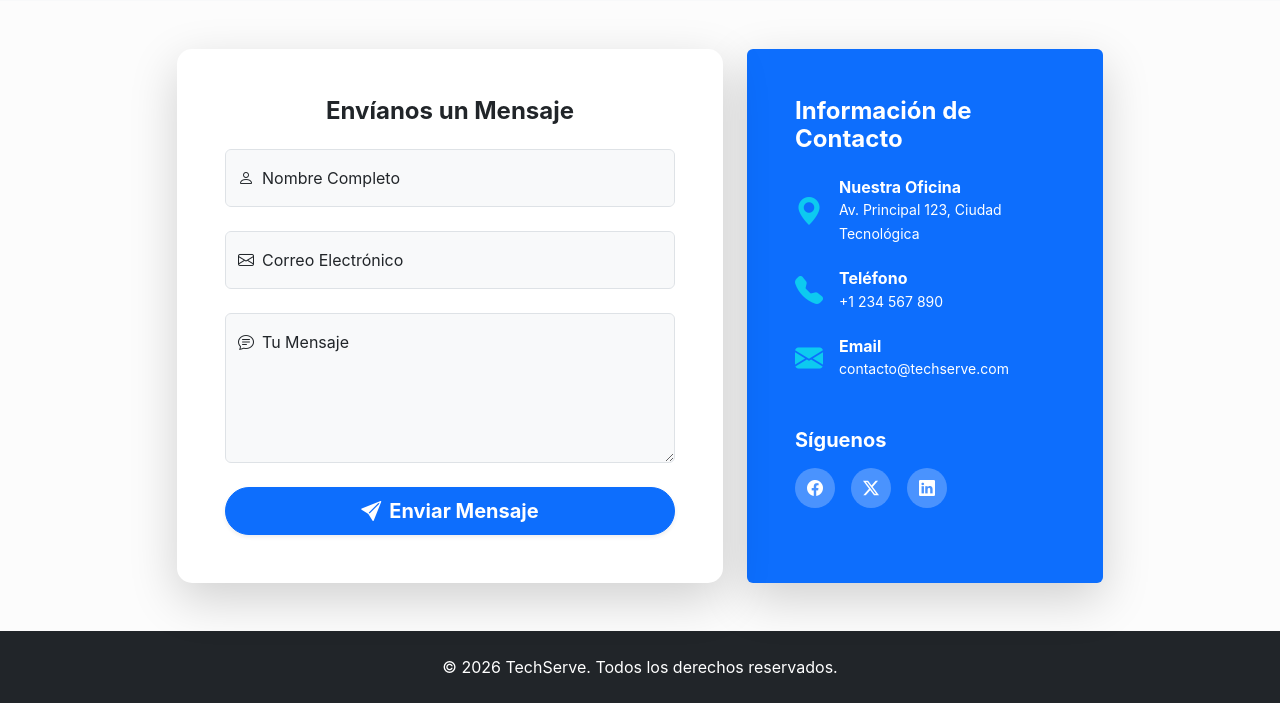
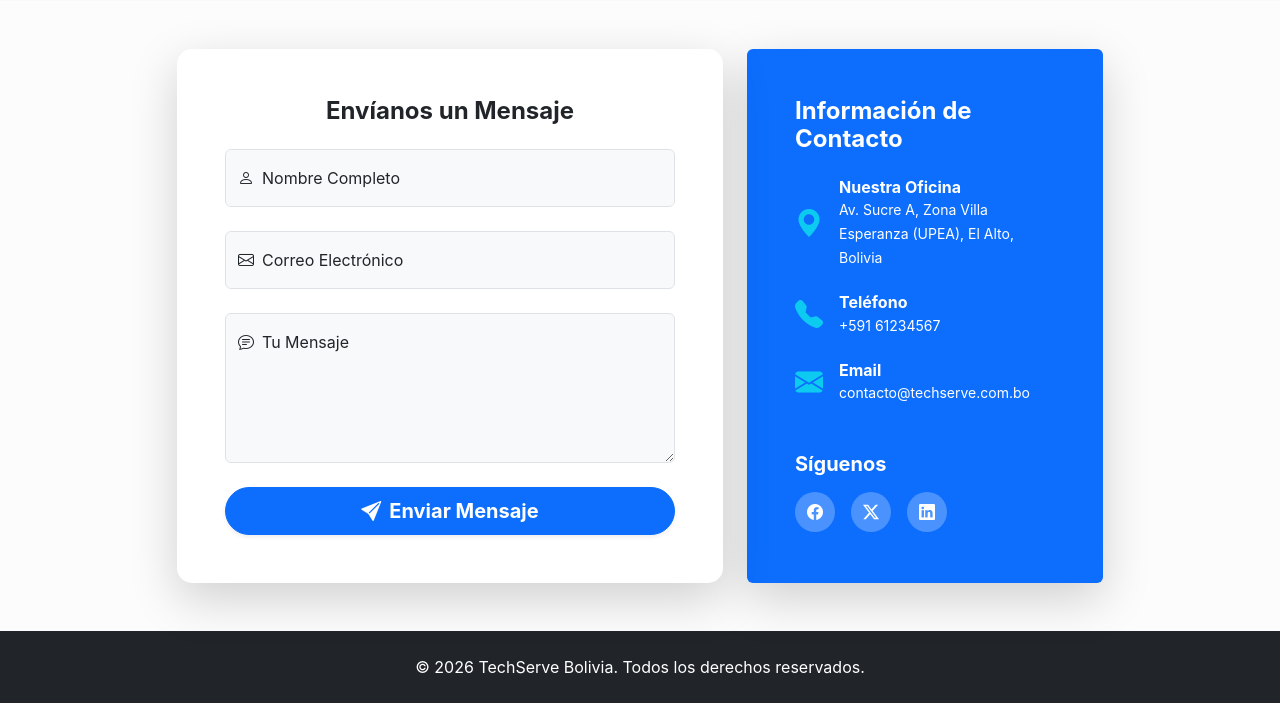
Before and after one commit to JOSECRUZaA/Actividad_FlaskJinja2, a Flask app: page /contacto in a window 1280 px wide. Shown: the part 271-974 px from the top of the page. Run offline with Flask 3, Linux system fonts and the light colour scheme.

Commit message:
Actualizar contexto a Bolivia y dirección a la UPEA

```diff
--- a/app.py
+++ b/app.py
@@ -8,17 +8,17 @@ def index():
     services = [
         {
             'title': 'Desarrollo Web',
-            'description': 'Creamos sitios web modernos, rápidos y adaptados a tus necesidades utilizando las últimas tecnologías.',
+            'description': 'Creamos sitios web modernos para empresas bolivianas utilizando las últimas tecnologías.',
             'icon': 'bi-code-slash'
         },
         {
             'title': 'Marketing Digital',
-            'description': 'Potenciamos tu marca en internet a través de estrategias efectivas de SEO, SEM y redes sociales.',
+            'description': 'Potenciamos tu marca en el mercado nacional con estrategias efectivas de redes sociales.',
             'icon': 'bi-megaphone'
         },
         {
             'title': 'Consultoría IT',
-            'description': 'Te asesoramos en la transformación digital de tu empresa para optimizar procesos y recursos.',
+            'description': 'Te asesoramos en la transformación digital de tu negocio para optimizar recursos en el entorno local.',
             'icon': 'bi-pc-display'
         }
     ]
--- a/templates/base.html
+++ b/templates/base.html
@@ -42,7 +42,7 @@
     <!-- Pie de Página -->
     <footer class="bg-dark text-white text-center py-4 mt-auto">
         <div class="container">
-            <p class="mb-0">&copy; 2026 TechServe. Todos los derechos reservados.</p>
+            <p class="mb-0">&copy; 2026 TechServe Bolivia. Todos los derechos reservados.</p>
         </div>
     </footer>
 
--- a/templates/contact.html
+++ b/templates/contact.html
@@ -66,21 +66,21 @@
                             <i class="bi bi-geo-alt-fill fs-3 me-3 text-info"></i>
                             <div>
                                 <h6 class="mb-0 fw-bold">Nuestra Oficina</h6>
-                                <small>Av. Principal 123, Ciudad Tecnológica</small>
+                                <small>Av. Sucre A, Zona Villa Esperanza (UPEA), El Alto, Bolivia</small>
                             </div>
                         </li>
                         <li class="mb-4 d-flex align-items-center">
                             <i class="bi bi-telephone-fill fs-3 me-3 text-info"></i>
                             <div>
                                 <h6 class="mb-0 fw-bold">Teléfono</h6>
-                                <small>+1 234 567 890</small>
+                                <small>+591 61234567</small>
                             </div>
                         </li>
                         <li class="mb-4 d-flex align-items-center">
                             <i class="bi bi-envelope-fill fs-3 me-3 text-info"></i>
                             <div>
                                 <h6 class="mb-0 fw-bold">Email</h6>
-                                <small>contacto@techserve.com</small>
+                                <small>contacto@techserve.com.bo</small>
                             </div>
                         </li>
                     </ul>
--- a/templates/index.html
+++ b/templates/index.html
@@ -6,8 +6,8 @@
 <!-- Sección Principal -->
 <section class="hero-section text-center text-white bg-primary py-5 mb-5 d-flex align-items-center justify-content-center" style="min-height: 50vh; background: linear-gradient(135deg, #0d6efd 0%, #0dcaf0 100%);">
     <div class="container">
-        <h1 class="display-4 fw-bold mb-4 animate-fade-in">Soluciones Tecnológicas para tu Empresa</h1>
-        <p class="lead mb-4 animate-fade-in-delayed">Impulsamos el crecimiento de tu negocio con servicios de vanguardia y un equipo de expertos dedicados a tu éxito.</p>
+        <h1 class="display-4 fw-bold mb-4 animate-fade-in">Soluciones Tecnológicas para tu Empresa en Bolivia</h1>
+        <p class="lead mb-4 animate-fade-in-delayed">Impulsamos el crecimiento de tu negocio en El Alto y todo el país con servicios de vanguardia y talento formado en la UPEA.</p>
         <a href="{{ url_for('contact') }}" class="btn btn-light btn-lg rounded-pill px-5 shadow-sm animate-fade-in-delayed">Contáctanos</a>
     </div>
 </section>
```
